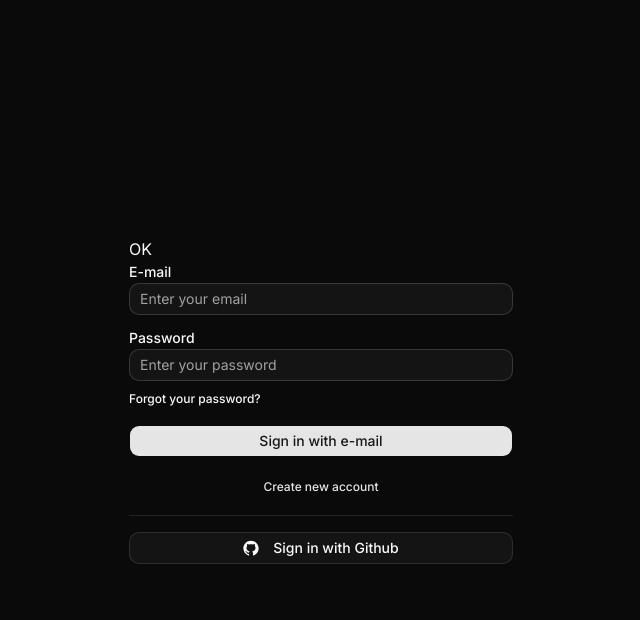
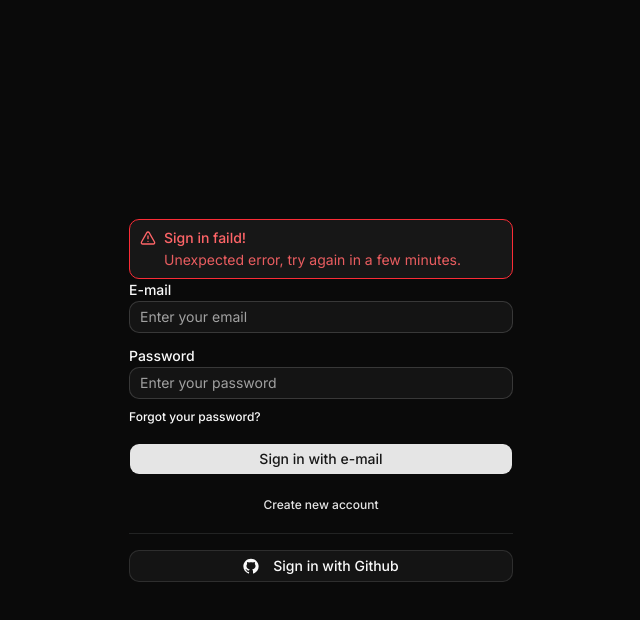
Before and after one commit to FDaniloSoares/saas-rbac, a Next.js app in the folder apps/web/: page /auth/sign-in in a window 1280 px wide. Both pictures are taken after typing "name@example.com", "Sample123" into the empty fields and a click on the button "Sign in with e-mail". Shown: the top 620 px of the page, without its empty margins (319-959 px from the left). Built offline with nearby package versions, Linux system fonts and the light colour scheme; no server answers.

Commit message:
feat: add zod and validation errors

```diff
--- a/apps/web/package.json
+++ b/apps/web/package.json
@@ -18,7 +18,8 @@
     "react-dom": "19.1.0",
     "shadcn": "^4.1.1",
     "tailwind-merge": "^3.5.0",
-    "tw-animate-css": "^1.4.0"
+    "tw-animate-css": "^1.4.0",
+    "zod": "4.1.12"
   },
   "devDependencies": {
     "@saas/eslint-config": "workspace:*",
--- a/apps/web/src/app/auth/sign-in/actions.tsx
+++ b/apps/web/src/app/auth/sign-in/actions.tsx
@@ -1,33 +1,62 @@
 'use server';
+
+import { HTTPError } from 'ky';
+import { z } from 'zod';
 
 import { signInWithPassword } from '@/http/sign-in-with-password';
 
-export async function signInWithEmailAndPassword(
-  previousState: unknown,
-  data: FormData
-) {
-  console.log(previousState);
+const signInSchema = z.object({
+  email: z.email({ message: 'Please, provide a valid e-mail address.' }),
+  password: z.string().min(1, { message: 'Please, provide your password.' }),
+});
 
+export async function signInWithEmailAndPassword(_: unknown, data: FormData) {
   // a forma normal de FormData é [ ['nome', 'pedro'] ['password', 'passDo Pedro'] ]
   // por isso usamos Object.fromEntries para montar um objeto
 
   // way to wait 2s sincronously
   await new Promise((resolve) => setTimeout(resolve, 2000));
 
-  const { email, password } = Object.fromEntries(data);
+  const result = signInSchema.safeParse(Object.fromEntries(data));
 
-  // email e password sao do tipo FormDataEntryValue (Object)
-  // mas como tem a funcao toString ele onde for usado como string nao reclama
-  // pois JS trnasforma para string
+  if (!result.success) {
+    // zod 4: error.flatten() foi depreciado -> usar z.flattenError()
+    // (a alternativa sugerida no aviso é z.treeifyError(), que devolve
+    // uma árvore: tree.properties?.email?.errors)
+    const { fieldErrors: errors } = z.flattenError(result.error);
 
-  console.log(Object.fromEntries(data));
+    return { success: false, message: null, errors };
+  }
 
-  const result = signInWithPassword({
-    email: String(email),
-    password: String(password),
-  });
+  // aqui email e password já saíram validados e tipados como string
+  const { email, password } = result.data;
 
-  console.log('result: ', result);
+  try {
+    const { token } = await signInWithPassword({ email, password });
 
-  return 'OK';
+    console.log('token: ', token);
+  } catch (error) {
+    if (error instanceof HTTPError) {
+      // ky v2 já lê o corpo da resposta de erro para preencher `error.data`,
+      // então `error.response.json()` falha com "Body has already been read".
+      // `data` vem como objeto (se o content-type for JSON), string ou undefined.
+      const { message } = (error.data ?? {}) as { message?: string };
+
+      return {
+        success: false,
+        message: message ?? 'Unexpected error, try again in a few minutes.',
+        errors: null,
+      };
+    }
+
+    console.error(error);
+
+    return {
+      success: false,
+      message: 'Unexpected error, try again in a few minutes.',
+      errors: null,
+    };
+  }
+
+  return { success: true, message: null, errors: null };
 }
--- a/apps/web/src/app/auth/sign-in/sign-in-form.tsx
+++ b/apps/web/src/app/auth/sign-in/sign-in-form.tsx
@@ -1,9 +1,10 @@
 'use client';
 
-import { Loader2 } from 'lucide-react';
+import { AlertTriangle, Loader2 } from 'lucide-react';
 import Link from 'next/link';
 import { useActionState } from 'react';
 
+import { Alert, AlertDescription, AlertTitle } from '@/components/ui/alert';
 import { Button } from '@/components/ui/button';
 import { Input } from '@/components/ui/input';
 import { Label } from '@/components/ui/label';
@@ -12,15 +13,23 @@ import { Separator } from '@/components/ui/separator';
 import { signInWithEmailAndPassword } from './actions';
 
 export default function SignInForm() {
-  const [state, formAction, isPending] = useActionState(
+  const [{ success, message, errors }, formAction, isPending] = useActionState(
     signInWithEmailAndPassword,
-    null
+    { success: false, message: null, errors: null }
   );
 
   return (
     <form action={formAction} className="w-full max-w-sm space-y-4">
       <div className="space-y-1">
-        <h1>{state}</h1>
+        {success === false && message && (
+          <Alert variant="destructive">
+            <AlertTriangle className="size-4" />
+            <AlertTitle>Sign in faild!</AlertTitle>
+            <AlertDescription>
+              <p>{message}</p>
+            </AlertDescription>
+          </Alert>
+        )}
         <Label htmlFor="email">E-mail</Label>
         <Input
           type="email"
@@ -28,6 +37,11 @@ export default function SignInForm() {
           name="email"
           placeholder="Enter your email"
         ></Input>
+        {errors?.email && (
+          <p className="text-xs font-medium text-red-50 dark:text-red-400">
+            {errors.email[0]}
+          </p>
+        )}
       </div>
 
       <div className="space-y-1">
@@ -38,6 +52,11 @@ export default function SignInForm() {
           name="password"
           placeholder="Enter your password"
         ></Input>
+        {errors?.password && (
+          <p className="text-xs font-medium text-red-50 dark:text-red-400">
+            {errors.password[0]}
+          </p>
+        )}
         <Link
           href="/auth/forgot-password"
           className="text-foregraund text-xs font-medium hover:underline"
--- a/apps/web/src/components/ui/alert.tsx
+++ b/apps/web/src/components/ui/alert.tsx
@@ -10,7 +10,7 @@ const alertVariants = cva(
       variant: {
         default: 'bg-card text-card-foreground',
         destructive:
-          'bg-card text-destructive *:data-[slot=alert-description]:text-destructive/90 *:[svg]:text-current',
+          'border-red-500 text-red-500 bg-card text-destructive *:data-[slot=alert-description]:text-destructive/90 *:[svg]:text-current',
       },
     },
     defaultVariants: {
```
Also changed, not shown: 1 other file (tests, documents, lock files or other folders).
